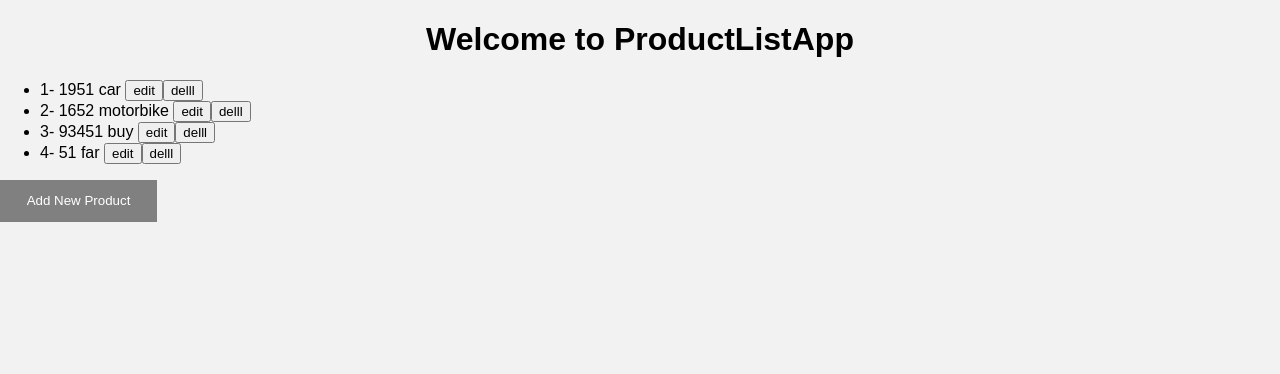
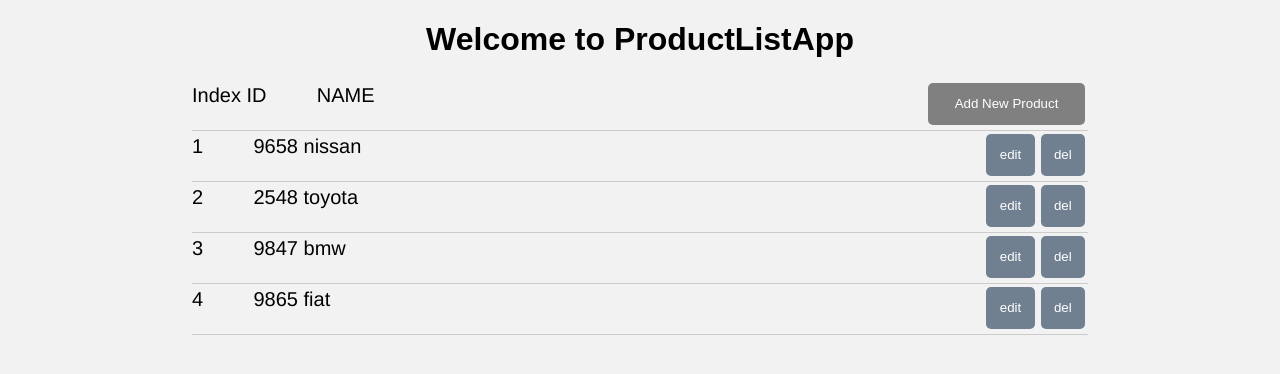
Before and after one commit to ZiyadElgendy92/angular-product-app, an Angular app: page / in a window 1280 px wide. Shown: the top 374 px of the page. Built offline with nearby package versions, Linux system fonts and the light colour scheme.

Commit message:
styleupdate

```diff
--- a/src/app/productlist/productlist.component.ts
+++ b/src/app/productlist/productlist.component.ts
@@ -6,19 +6,30 @@ import { Component, OnInit } from '@angular/core';
   styleUrls: ['./productlist.component.css'],
   template: `
     <body>
-	<ul class='items'><li *ngFor="let item of items"><span class='tag'>{{item.itemindex+1}}- {{item.id}} </span>{{item.name}}
 
+	<ul class='items'>
+
+	<li id="titlebar" ><span class='tag'>Index  ID</span> NAME <button id="addbtn" class="button" (click)="openmodal()"> Add New Product </button>
+	</li>
+
+	<li *ngFor="let item of items"><span class='tag'>{{item.itemindex+1}}   </span>{{item.id}}  {{item.name}}
+
+	<span class="btns">
 	<button (click)="edititem(item.name, item.id, item.itemindex )" > edit</button>
+	<button  (click)="popItem(item.itemindex)"> del</button>
+	</span>
 
-	<button  (click)="popItem(item.itemindex)"> delll</button> </li></ul>
+	</li>
+	</ul>
 
-	<button id="addbtn" class="button" (click)="openmodal()"> Add New Product </button>
+
+
 
 	<div class="addproduct" id="addproduct">
 	<div class="modalbox">
 	insert product data <span class="closebtn" (click)="closemodal()">&times;</span>
-	<div class="field">Name<input #newItemName ></div>
-	<div class="field">Id<input #newItemId ></div>
+	<div class="field"  >Name<input #newItemName id="inputname"></div>
+	<div class="field"  >Id<input #newItemId id="inputid"></div>
     <button (click)="addItem(newItemName.value, newItemId.value)">Confirm</button>
 	</div>
 	</div>
@@ -47,24 +58,24 @@ export class ProductlistComponent implements OnInit {
   }
 
   items/*: itemlist[]  */ = [
-  { id: 1951, name: 'car', itemindex:0 },
-  { id: 1652, name: 'motorbike', itemindex:1 },
-  { id: 93451, name: 'buy', itemindex:2 },
-  { id: 51, name: 'far', itemindex:3 }
+  { id: 9658, name: 'nissan', itemindex:0 },
+  { id: 2548, name: 'toyota', itemindex:1 },
+  { id: 9847, name: 'bmw', itemindex:2 },
+  { id: 9865, name: 'fiat', itemindex:3 }
 
 ];
 
 
   addItem(newItemName: string, newItemId: number) {
     /*if (newItemName && newItemId) {} wrap all in here*/
-	  /*for (var i=0; i<this.items.length; i++){
-		this.items[i].itemindex = i;
-	  } deletethis*/
+
 
 	  var indx= this.items.length;
 	  var newItem ={id: newItemId, name:newItemName, itemindex: this.items.length};
       this.items.push(newItem);
 	  console.log(newItem); //checking
+	  document.getElementById('inputname').value='' ;
+	  document.getElementById('inputid').value='' ;
 
   }
 
@@ -95,12 +106,14 @@ export class ProductlistComponent implements OnInit {
 
 
 	openalert(){//checking
-		console.log("open!");
+		console.log("opennnn!");
 	}
   openmodal(){
-  var modal = document.getElementById('addproduct');
+	var modal = document.getElementById('addproduct');
 	modal.style.display = 'block';
 	this.openalert();//checking
+	document.getElementById('inputname').value='' ;
+	document.getElementById('inputid').value='' ;
   }
 
   closemodal(){
--- a/src/styles.css
+++ b/src/styles.css
@@ -6,13 +6,55 @@ body {
      height: 100vh;
 }
 
+ul {
+  list-style-type: none;
+  margin: 0;
+  padding: 0;
+
+
+}
+
+li {
+  font: 200 20px/1.5 Helvetica, Verdana, sans-serif;
+  border-bottom: 1px solid #ccc;
+  margin: auto;
+  width: 70%;
+  padding-bottom:1em
+}
+
+/*#titlebar*/
+
+li:not(#titlebar):hover  {
+  font-size: 22px;
+  background: #f6f6f6;
+}
+
+#titlebar{
+	padding-bottom:1em;
+	font: 200 20px/1.5 Helvetica, Verdana, sans-serif;
+}
+.tag{
+	padding-right:5%;
+}
+button{
+	background: 	#708090;
+	padding: 1em 1em;
+	color: white;
+	border: 0;
+	margin: 3px;
+	border-radius: 5px;
+}
+.btns{
+	float: right;
+}
 .button{
 	background: gray;
 	padding: 1em 2em;
 	color: white;
 	border: 0;
+	float: right;
+}
 
-}
 .button:hover{
 	background:#333;
 	cursor: pointer;
```
